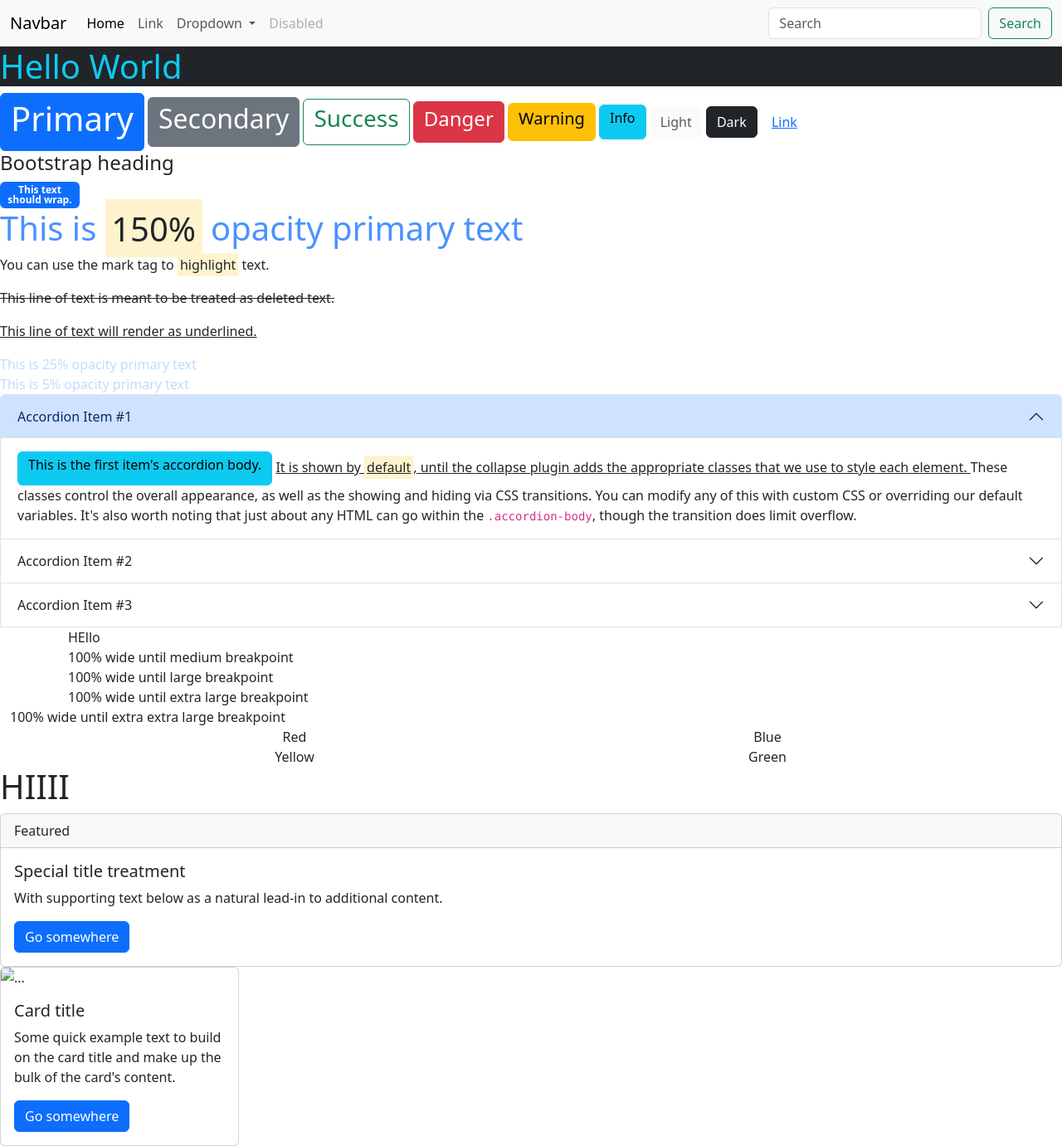
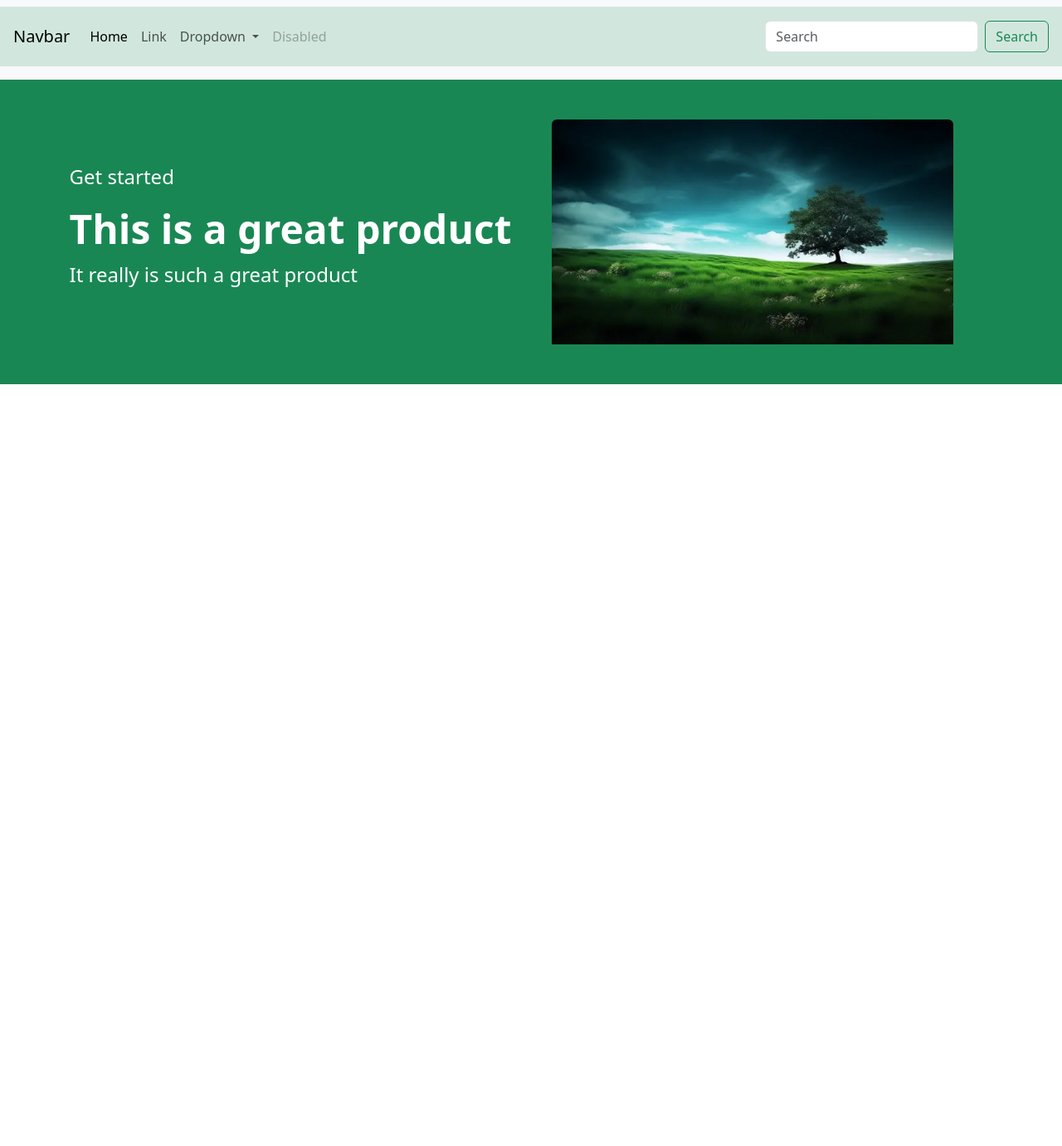
Before and after one commit to PaulaEleni05/test-mywebsite, a plain HTML site: page index.html in a window 1280 px wide. Shown: the whole page at 83% size. After the commit the page ends 800 px from the top, so only its background shows below. Drawn offline with nearby package versions, Linux system fonts and the light colour scheme.

Commit message:
third commit

```diff
--- a/index.html
+++ b/index.html
@@ -1,7 +1,19 @@
 <!doctype html>
 <html lang="en">
-        <nav class="navbar navbar-expand-lg bg-body-tertiary">
-            <div class="container-fluid">
+<body>
+
+<head>
+    <meta charset="utf-8">
+    <meta name="viewport" content="width=device-width, initial-scale=1">
+    <title>Bootstrap demo</title>
+    <link href="https://cdn.jsdelivr.net/npm/bootstrap@5.3.3/dist/css/bootstrap.min.css" rel="stylesheet" integrity="sha384-QWTKZyjpPEjISv5WaRU9OFeRpok6YctnYmDr5pNlyT2bRjXh0JMhjY6hW+ALEwIH" crossorigin="anonymous">
+</head>
+
+
+
+    <header #="top" >
+            <nav class="navbar navbar-expand-lg bg-body-tertiary" >
+                <div class="container-fluid p-3 mb-2 bg-success-subtle text-primary-emphasis">
                 <a class="navbar-brand" href="#">Navbar</a>
                 <button class="navbar-toggler" type="button" data-bs-toggle="collapse" data-bs-target="#navbarSupportedContent" aria-controls="navbarSupportedContent" aria-expanded="false" aria-label="Toggle navigation">
                     <span class="navbar-toggler-icon"></span>
@@ -36,128 +48,31 @@
                 </div>
                 </div>
             </nav>
-
-
-<head>
-    <meta charset="utf-8">
-    <h1 class="text-info bg-dark" class="text-primary text-opacity-25">Hello World</h1>
-    <meta name="viewport" content="width=device-width, initial-scale=1">
-    <title>Bootstrap demo</title>
-    <link href="https://cdn.jsdelivr.net/npm/bootstrap@5.3.3/dist/css/bootstrap.min.css" rel="stylesheet" integrity="sha384-QWTKZyjpPEjISv5WaRU9OFeRpok6YctnYmDr5pNlyT2bRjXh0JMhjY6hW+ALEwIH" crossorigin="anonymous">
-
-</head>
-<button type="button" class="btn btn-primary"><h1>Primary</h1></button>
-<button type="button" class="btn btn-secondary"><h2>Secondary</h2></button>
-<button type="button" class="btn btn-outline-success"><h3>Success</h3></button>
-<button type="button" class="btn btn-danger"><h4>Danger</h4></button>
-<button type="button" class="btn btn-warning"><h5>Warning</h5></button>
-<button type="button" class="btn btn-info"><h6>Info</h6></button>
-<button type="button" class="btn btn-light" disabled>Light</button>
-<button type="button" class="btn btn-dark">Dark</button>
-<button type="button" class="btn btn-link">Link</button>
-
-
-<h4> Bootstrap heading</h4>
-
-
-<div class="badge text-bg-primary text-wrap" style="width: 6rem;">
-    This text should wrap.</div>
-
-
-<h1><div  class="text-primary text-opacity-75">This is <mark>150%</mark> opacity primary text</div></h1>
-
-
-<body>
-
-
-<p>You can use the mark tag to <mark>highlight</mark> text.</p>
-<p><del>This line of text is meant to be treated as deleted text.</del></p>
-<p><u>This line of text will render as underlined.</u></p>
-
-        <div class="text-primary text-opacity-25">This is 25% opacity primary text</div>
-        <div class="text-primary text-opacity-25">This is 5% opacity primary text</div>
+    </header>
 
 
 
-    <div class="accordion" id="accordionExample">
-        <div class="accordion-item">
-        <h2 class="accordion-header">
-            <button class="accordion-button" type="button" data-bs-toggle="collapse" data-bs-target="#collapseOne" aria-expanded="true" aria-controls="collapseOne">
-            Accordion Item #1
-            </button>
-        </h2>
-        <div id="collapseOne" class="accordion-collapse collapse show" data-bs-parent="#accordionExample">
-            <div class="accordion-body">
-                <button type="button" class="btn btn-info"><h6>This is the first item's accordion body.</h6></button> <u>It is shown by <mark>default</mark>, until the collapse plugin adds the appropriate classes that we use to style each element. </u>These classes control the overall appearance, as well as the showing and hiding via CSS transitions. You can modify any of this with custom CSS or overriding our default variables. It's also worth noting that just about any HTML can go within the  <code>.accordion-body</code>, though the transition does limit overflow.
+
+<div class="container-fluid bg-success text-white">
+    <div class="d-flex w-100 justify-content-center align-items-center px-5" >
+        <div class="py-5 bg-success">
+            <p class="col-md-8 fs-4"> Get started</p>
+        <h1 class="display-5 fw-bold">This is a great product</h1>
+        <p class="col-md-8 fs-4"> It really is such a great product</p>
     </div>
-        </div>
-        </div>
-        <div class="accordion-item">
-        <h2 class="accordion-header">
-            <button class="accordion-button collapsed" type="button" data-bs-toggle="collapse" data-bs-target="#collapseTwo" aria-expanded="false" aria-controls="collapseTwo">
-            Accordion Item #2
-            </button>
-        </h2>
-        <div id="collapseTwo" class="accordion-collapse collapse" data-bs-parent="#accordionExample">
-            <div class="accordion-body">
-                <button type="button" class="btn btn-outline-success"><h3>This is the second item's accordion body.</h3></button>
-                <del>It is hidden by default, until the collapse plugin adds the appropriate classes that we use to style each element.</del>These classes control the overall appearance, as well as the showing and hiding via CSS transitions. You can modify any of this with custom CSS or overriding our default variables. It's also worth noting that just about any HTML can go within the <code>.accordion-body</code>, though the transition does limit overflow.
-            </div>
-        </div>
-        </div>
-        <div class="accordion-item">
-        <h2 class="accordion-header">
-            <button class="accordion-button collapsed" type="button" data-bs-toggle="collapse" data-bs-target="#collapseThree" aria-expanded="false" aria-controls="collapseThree">
-            Accordion Item #3
-            </button>
-        </h2>
-        <div id="collapseThree" class="accordion-collapse collapse" data-bs-parent="#accordionExample">
-            <div class="accordion-body">
-                <button type="button" class="btn btn-outline-dark">This is the third item's accordion body.</button>
-                It is hidden by default, until the collapse plugin adds the appropriate classes that we use to style each element. These classes control the overall appearance, as well as the showing and hiding via CSS transitions. You can modify any of this with custom CSS or overriding our default variables. It's also worth noting that just about any HTML can go within the <code>.accordion-body</code>, though the transition does limit overflow.
+
+    <div class="w-50 p-5">
+        <img src="images/image1.jpg" class="img-fluid rounded-top w-100">
+
     </div>
     </div>
 </div>
 
-<div class="container-sm">HEllo</div>
-<div class="container-md">100% wide until medium breakpoint</div>
-<div class="container-lg">100% wide until large breakpoint</div>
-<div class="container-xl">100% wide until extra large breakpoint</div>
-<div class="container-xxl">100% wide until extra extra large breakpoint</div>
-
-<div class="container text-center">
-    <div class="row row-cols-2">
-    <div class="col">Red</div>
-    <div class="col">Blue</div>
-    <div class="col">Yellow</div>
-    <div class="col">Green</div>
-    </div>
-</div>
-
-<H1>HIIII</H1>
-
-<div class="card">
-    <div class="card-header">
-      Featured
-    </div>
-    <div class="card-body">
-      <h5 class="card-title">Special title treatment</h5>
-      <p class="card-text">With supporting text below as a natural lead-in to additional content.</p>
-      <a href="#" class="btn btn-primary">Go somewhere</a>
-    </div>
-  </div>
-
-<div class="card" style="width: 18rem;">
-    <img src="..." class="card-img-top" alt="...">
-    <div class="card-body">
-      <h5 class="card-title">Card title</h5>
-      <p class="card-text">Some quick example text to build on the card title and make up the bulk of the card's content.</p>
-      <a href="#" class="btn btn-primary">Go somewhere</a>
-    </div>
-  </div>
 
 
-    </div>
+
+
+
 <script src="https://cdn.jsdelivr.net/npm/bootstrap@5.3.3/dist/js/bootstrap.bundle.min.js" integrity="sha384-YvpcrYf0tY3lHB60NNkmXc5s9fDVZLESaAA55NDzOxhy9GkcIdslK1eN7N6jIeHz" crossorigin="anonymous"></script>
 
 </body>
```
Also changed, not shown: images/image1.jpg (added). Lines whose indentation alone changed are shown as unchanged.
